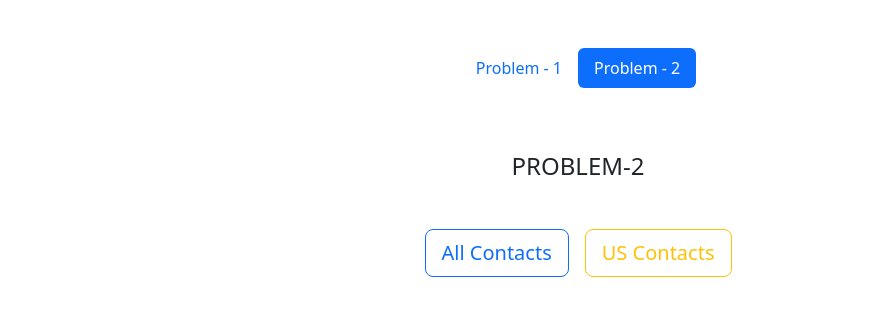
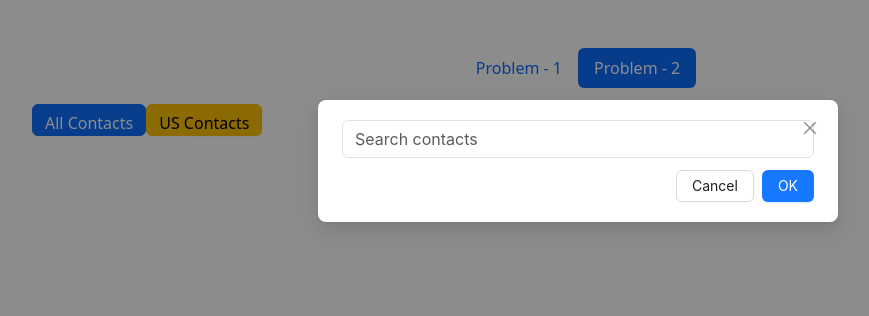
Before and after one commit to mrokonuzzaman040/react-task, a React (Vite) app: page /problem-2 in a window 1280 px wide. Both pictures are taken after a click on the button "All Contacts". Shown: the top 316 px of the page, without its empty margins (62-931 px from the left). Built offline with nearby package versions, Linux system fonts and the light colour scheme.

Commit message:
Update dependencies and add contact modals

```diff
--- a/package.json
+++ b/package.json
@@ -9,9 +9,12 @@
     "preview": "vite preview"
   },
   "dependencies": {
+    "antd": "^5.13.2",
     "axios": "^1.6.7",
-    "bootstrap": "^5.2.0",
+    "bootstrap": "^5.3.2",
+    "http-proxy-middleware": "^2.0.6",
     "react": "^18.2.0",
+    "react-bootstrap": "^2.10.0",
     "react-dom": "^18.2.0",
     "react-router-dom": "^6.3.0",
     "sass": "^1.70.0"
--- a/src/components/Problem-2.jsx
+++ b/src/components/Problem-2.jsx
@@ -1,37 +1,119 @@
-import React, { useState } from "react";
-import axios from "axios";
+import { Modal, Button, Checkbox, Input } from "antd";
+import { useState } from "react";
+import useAxiosPublic from "./hooks/axiosPublic";
 
 const Problem2 = () => {
+  // ... existing state variables ...
+
+  const [currentPage, setCurrentPage] = useState(1);
+  const [loading, setLoading] = useState(false);
+  const [searchTerm, setSearchTerm] = useState("");
   const [contacts, setContacts] = useState([]);
+  const [usContacts, setUsContacts] = useState([]);
+  const [selectedContact, setSelectedContact] = useState({});
+  const [modalAVisible, setModalAVisible] = useState(false);
+  const [modalBVisible, setModalBVisible] = useState(false);
+  const [modalCVisible, setModalCVisible] = useState(false);
 
-  const getAllContacts = async () => {
-    const response = await axios.get(
-      "https://contact.mediusware.com/api/contacts/"
-    );
-    setContacts(response.data.results);
+  const axiosPublic = useAxiosPublic();
+
+  const fetchUsContacts = async () => {
+    try {
+      const response = await axiosPublic.get("/api/contacts?country=US");
+      setUsContacts(response.data);
+    } catch (error) {
+      console.error("Error fetching US contacts:", error);
+    }
   };
 
-  const getUSContacts = async () => {
-    const response = await axios.get(
-      "https://contact.mediusware.com/api/contacts/us/"
-    );
-    setContacts(response.data.results);
+  const handleSearchChange = (e) => {
+    setSearchTerm(e.target.value);
+    fetchContacts(e.target.value);
+  };
+
+  const fetchContacts = async (searchTerm = "") => {
+    setLoading(true);
+    try {
+      const response = await axiosPublic.get(
+        `/api/contacts?search=${searchTerm}&page=${currentPage}`
+      );
+      setContacts((prevContacts) => [...prevContacts, ...response.data]);
+      setCurrentPage((prevPage) => prevPage + 1);
+    } catch (error) {
+      console.error("Error fetching contacts:", error);
+    } finally {
+      setLoading(false);
+    }
+  };
+
+  const handleScroll = (e) => {
+    if (e.target.scrollHeight - e.target.scrollTop === e.target.clientHeight) {
+      fetchContacts(searchTerm);
+    }
   };
 
   return (
-    <div className="container">
-      <div className="row justify-content-center mt-5">
-        <h4 className="text-center text-uppercase mb-5">Problem-2</h4>
+    <div className="container" onScroll={handleScroll}>
+      <Button
+        className="btn btn-primary"
+        onClick={() => setModalAVisible(true)}
+      >
+        All Contacts
+      </Button>
+      <Button
+        className="btn btn-warning"
+        onClick={() => setModalBVisible(true)}
+      >
+        US Contacts
+      </Button>
+      <Modal visible={modalAVisible} onCancel={() => setModalAVisible(false)}>
+        <Input
+          className="form-control"
+          placeholder="Search contacts"
+          onChange={handleSearchChange}
+        />
+        {contacts.map((contact) => (
+          <div key={contact.id}>
+            <p>{contact.name}</p>
+            <Button
+              className="btn btn-info"
+              onClick={() => {
+                setSelectedContact(contact);
+                setModalCVisible(true);
+              }}
+            >
+              View Details
+            </Button>
+          </div>
+        ))}
+        {loading && <p>Loading...</p>}
+      </Modal>
 
-        <div className="d-flex justify-content-center gap-3">
-          <button className="btn btn-lg btn-outline-primary" type="button">
-            All Contacts
-          </button>
-          <button className="btn btn-lg btn-outline-warning" type="button">
-            US Contacts
-          </button>
-        </div>
-      </div>
+      <Modal visible={modalBVisible} onCancel={() => setModalBVisible(false)}>
+        {usContacts.map((contact) => (
+          <div key={contact.id}>
+            <p>{contact.name}</p>
+            <Button
+              className="btn btn-info"
+              onClick={() => {
+                setSelectedContact(contact);
+                setModalCVisible(true);
+              }}
+            >
+              View Details
+            </Button>
+          </div>
+        ))}
+        {loading && <p>Loading...</p>}
+      </Modal>
+
+      <Modal visible={modalCVisible} onCancel={() => setModalCVisible(false)}>
+        <p>{selectedContact.name}</p>
+        <p>{selectedContact.email}</p>
+        <p>{selectedContact.phone}</p>
+        <p>{selectedContact.address}</p>
+        <p>{selectedContact.country}</p>
+      </Modal>
     </div>
   );
 };
--- /dev/null
+++ b/src/components/hooks/axiosPublic.jsx
@@ -0,0 +1,11 @@
+import axios from "axios";
+
+const axiosPublic = axios.create({
+  baseURL: "https://contact.mediusware.com",
+});
+
+const useAxiosPublic = () => {
+  return axiosPublic;
+};
+
+export default useAxiosPublic;
```
Also changed, not shown: 1 other file (tests, documents, lock files or other folders).
